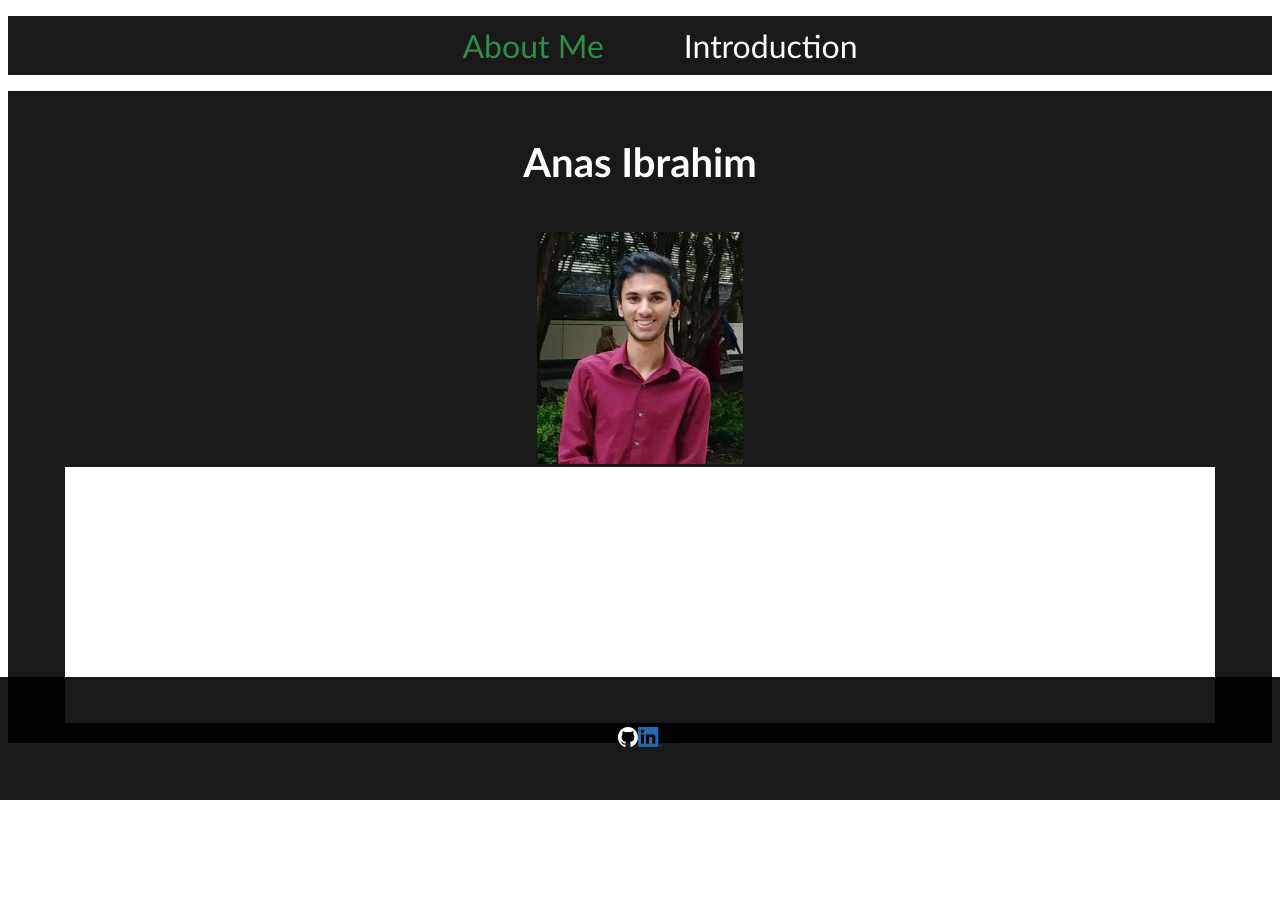
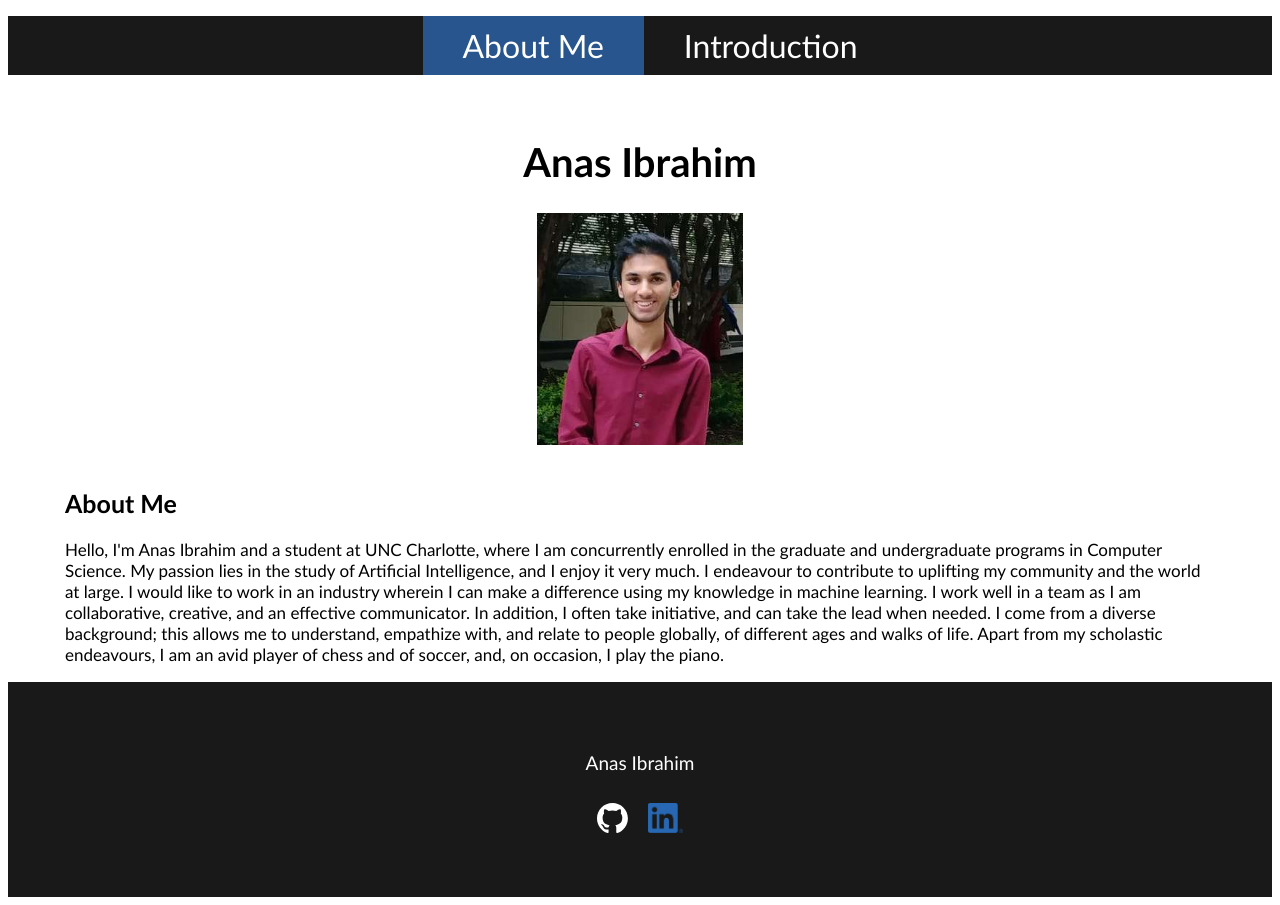
Before and after one commit to ibrahim-anas/ibrahim-anas.github.io, a plain HTML site: page index.html in a window 1280 px wide. Before the commit the page ends 800 px from the top, so only its background shows below. Drawn offline with Linux system fonts and the light colour scheme.

Commit message:
completed website

```diff
--- a/index.html
+++ b/index.html
@@ -5,18 +5,19 @@
     <link rel="stylesheet" type="text/css" href="styles.css">
 </head>
 <body>
-<div>
-    <ul class="nav_bar">
+<div class="nav_bar">
+    <ul class="nav">
         <li><a class="active" href="index.html">About Me</a></li>
         <li><a class="inactive" href="introduction.html">Introduction</a></li>
     </ul>
 </div>
 <div class="header">
-    <h1>Anas Ibrahim</h1><br>
+    <h1>Anas Ibrahim</h1>
     <img src="images/me.png" alt="My Picture">
+</div>
 <div class="content">
-        <br><br><h2>About Me</h2>
-        <p>Hello, I'm Anas Ibrahim and a student at UNC Charlotte, where I am concurrently
+    <h2>About Me</h2>
+    <p style="font-weight: normal">Hello, I'm Anas Ibrahim and a student at UNC Charlotte, where I am concurrently
         enrolled in the graduate and undergraduate programs in Computer Science. My passion lies in the study of
         Artificial Intelligence, and I enjoy it very much. I endeavour to contribute to uplifting my community and the
         world at large. I would like to work in an industry wherein I can make a difference using my knowledge in
@@ -26,14 +27,16 @@
         Apart from my scholastic endeavours, I am an avid player of chess and of soccer, and, on occasion, I play the piano.
     </p>
 </div>
+<div class="footer">
+    <p>Anas Ibrahim</p>
+    <div class="links_container">
+        <a class="links" href="https://github.com/ibrahim-anas" target="_blank">
+            <img src="images/github-mark-white.svg" alt="GitHub logo" style="width: auto; height: 30px">
+        </a>
+        <a class="links" href="https://www.linkedin.com/in/anas-ibrahim-clt" target="_blank">
+            <img src="images/LI-In-Bug.png" alt="LinkedIn logo" style="width: auto; height: 30px">
+        </a>
     </div>
-<div class="footer">
-    <a href="https://github.com/ibrahim-anas" target="_blank">
-        <img src="images/github-mark-white.svg" alt="GitHub logo" width="20" height="20">
-    </a>
-    <a href="https://www.linkedin.com/in/anas-ibrahim-clt/" target="_blank">
-        <img src="images/LI-In-Bug.png" alt="LinkedIn logo" width="24" height="20">
-    </a>
 </div>
 </body>
 </html>
--- a/styles.css
+++ b/styles.css
@@ -1,6 +1,7 @@
 body {
     font-family: "Calibri", sans-serif;
     background-color: white;
+    min-height: 100vh;
 }
 
 .header h1 {
@@ -14,8 +15,7 @@ body {
 .header {
     padding: 20px;
     text-align: center;
-    background-color: #000000E6;
-    color: white;
+    background-color: white;
 }
 
 .content {
@@ -24,32 +24,58 @@ body {
     max-width: 1150px;
     margin: auto;
     font-size: 17px;
-    overflow: auto;
+}
+
+.content p {
+    font-weight: bold;
+}
+
+.project_images {
+    display: block;
+    width: 800px;
+    height: auto;
+    margin-left: auto;
+    margin-right: auto;
+    padding-bottom: 20px;
 }
 
 .footer {
     display: flex;
-    left: 0;
-    right: 0;
+    flex-direction: column;
+    align-items: center;
     padding: 50px;
     background-color: #000000E6;
     color: white;
-    font-size: 15px;
-    position: absolute;
+    font-size: 19px;
+    position: relative;
     justify-content: center;
-    bottom: 0;
+}
+
+.links_container {
+    display: flex;
+    flex-direction: row;
+    justify-content: center;
+}
+
+.links {
+    padding: 10px;
 }
 
 .nav_bar {
+    margin: 0;
+    padding: 0;
+}
+.nav {
     display: flex;
     justify-content: center;
     list-style-type: none;
-    position: sticky;
+    position: relative;
     background-color: #000000E6;
 }
 
 .active {
-    color: #308D46;
+    background-color: #28558d;
+    color: white;
 }
 
 .inactive {
```
Also changed, not shown: introduction.html (+29 -12 lines), images/BB_register_page.png (added), images/BB_task_page.png (added). Lines whose indentation alone changed are shown as unchanged.
